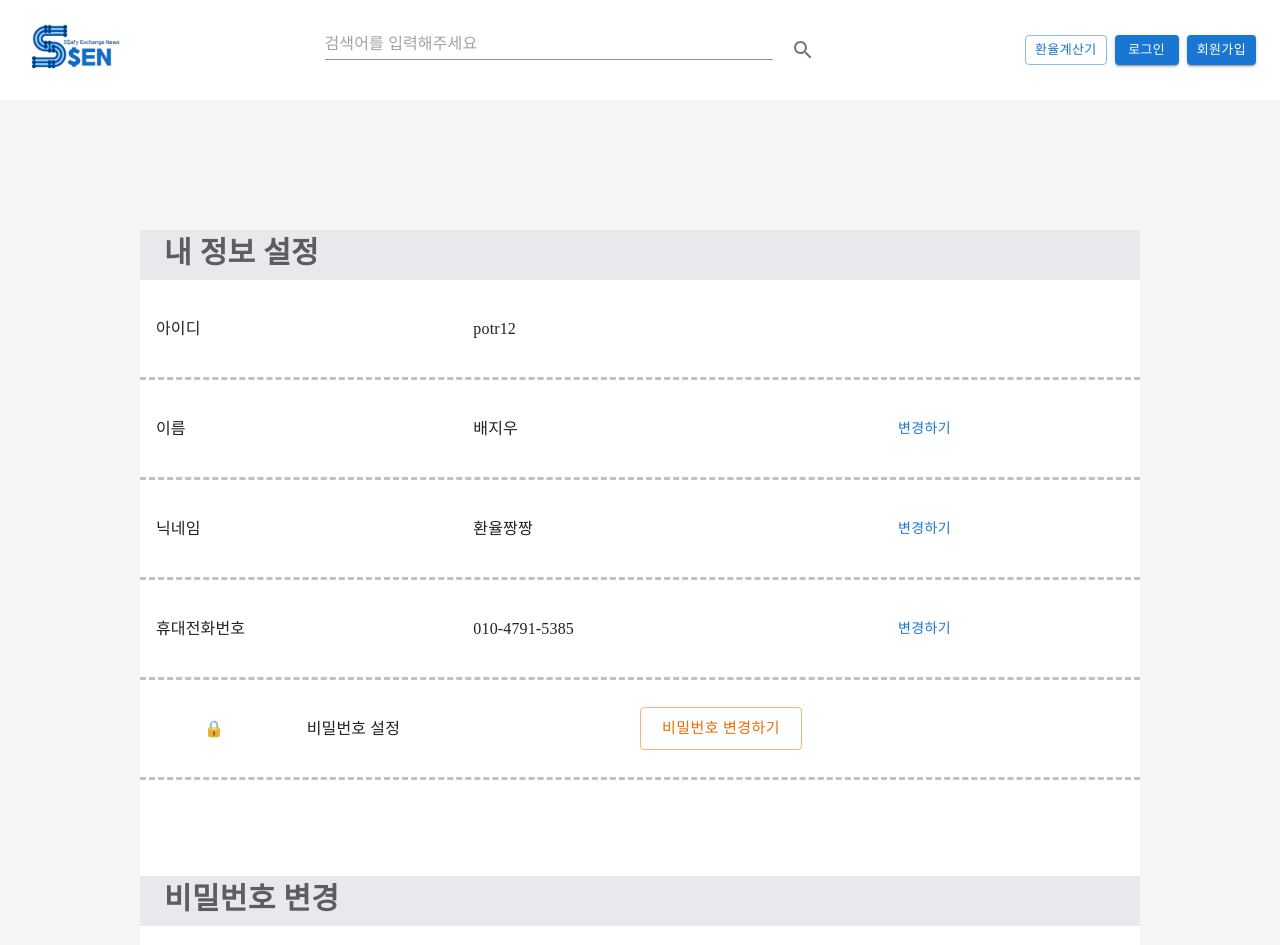
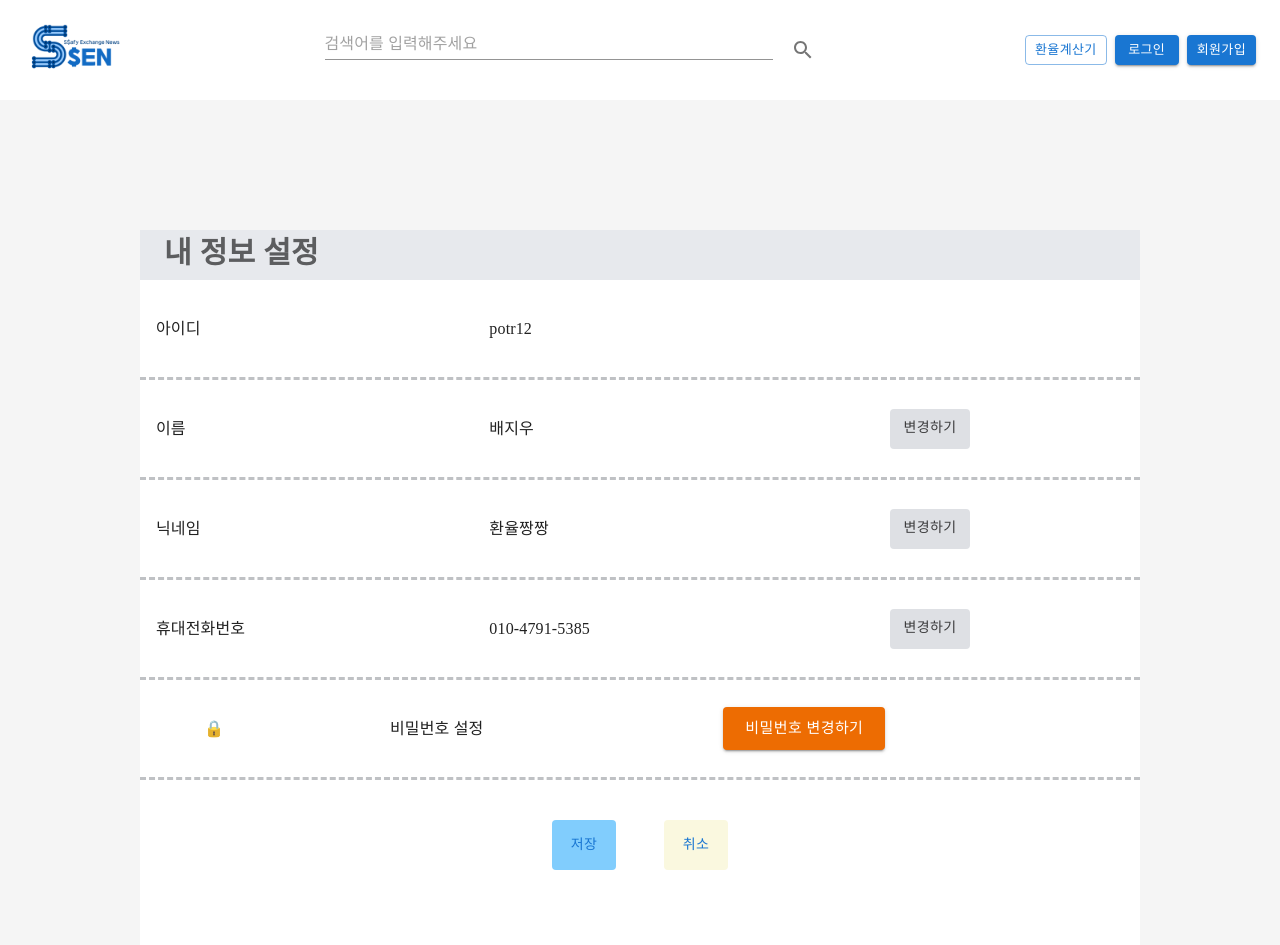
Before and after one commit to leeghee282/SSEN, a React (Create React App) app in the folder frontend/: page /profileupdate in a window 1280 px wide. Shown: the top 945 px of the page. Built offline with nearby package versions, Linux system fonts and the light colour scheme; a web font is replaced by a local one.

Commit message:
feat:회원정보수정 페이지 구성

```diff
--- a/frontend/src/pages/ProfileUpdatePage/EditName.js
+++ b/frontend/src/pages/ProfileUpdatePage/EditName.js
@@ -4,26 +4,39 @@ import { Box } from "@mui/system";
 import { Button } from "@mui/material";
 import { useState } from "react";
 const EditName = (props) => {
-  const { setUserName,userName, cancelClicked } = props;
-  const [inputName,setInputName] = useState(userName);
+  const { setUserName, userName, cancelClicked } = props;
+  const [inputName, setInputName] = useState(userName);
 
-  const onChange =(e) =>{
-    setInputName((inputName)=>e.target.value);
+  const onChange = (e) => {
+    setInputName((inputName) => e.target.value);
+  };
 
-  }
-
-  const onClickHandler = () =>{
+  const onClickHandler = () => {
     setUserName(inputName);
     cancelClicked();
-  }
+  };
 
   return (
-    <Box>
+    <Box sx={{ display: "flex", flexDirection: "row", alignItems: "center" }}>
       <TextField
+        id="font_test"
         onChange={onChange}
         placeholder="이름을 변경하세요"
       ></TextField>
-      <Button onClick={onClickHandler}>저장</Button> <Button onClick={cancelClicked}>취소</Button>
+      <Button
+        id="font_test"
+        sx={{ ml: 6, color: "#3C3C3D", background: "#F3F6FA" }}
+        onClick={onClickHandler}
+      >
+        저장
+      </Button>{" "}
+      <Button
+        id="font_test"
+        sx={{ ml: 1, color: "red", background: "#F3F6FA" }}
+        onClick={cancelClicked}
+      >
+        취소
+      </Button>
     </Box>
   );
 };
--- a/frontend/src/pages/ProfileUpdatePage/EditNickname.js
+++ b/frontend/src/pages/ProfileUpdatePage/EditNickname.js
@@ -5,25 +5,39 @@ import { Button } from "@mui/material";
 import { useState } from "react";
 
 const EditNickname = (props) => {
-  const { setUserNickName,userNickName, cancelClicked2 } = props;
-  const [inputNickName,setInputNickName] = useState(userNickName);
+  const { setUserNickName, userNickName, cancelClicked2 } = props;
+  const [inputNickName, setInputNickName] = useState(userNickName);
 
-  const onChange =(e) =>{
-    setInputNickName((inputNickName)=>e.target.value);
+  const onChange = (e) => {
+    setInputNickName((inputNickName) => e.target.value);
+  };
 
-  }
-
-  const onClickHandler = () =>{
+  const onClickHandler = () => {
     setUserNickName(inputNickName);
     cancelClicked2();
-  }
+  };
 
   return (
-    <Box>
+    <Box sx={{ display: "flex", flexDirection: "row", alignItems: "center" }}>
       <TextField
-      onChange={onChange}
-      placeholder="닉네임을 변경하세요"></TextField>
-      <Button onClick={onClickHandler}>저장</Button> <Button onClick={cancelClicked2} >취소</Button>
+        id="font_test"
+        onChange={onChange}
+        placeholder="닉네임을 변경하세요"
+      ></TextField>
+      <Button
+        id="font_test"
+        sx={{ ml: 6, color: "#3C3C3D", background: "#F3F6FA" }}
+        onClick={onClickHandler}
+      >
+        저장
+      </Button>{" "}
+      <Button
+        id="font_test"
+        sx={{ ml: 1, color: "red", background: "#F3F6FA" }}
+        onClick={cancelClicked2}
+      >
+        취소
+      </Button>
     </Box>
   );
 };
--- /dev/null
+++ b/frontend/src/pages/ProfileUpdatePage/EditPassword.js
@@ -0,0 +1,146 @@
+import React from "react";
+import Grid from "@mui/material/Grid";
+import Box from "@mui/material/Box";
+import Typography from "@mui/material/Typography";
+import Container from "@mui/material/Container";
+import Button from "@mui/material/Button";
+import CssBaseline from "@mui/material/CssBaseline";
+import TextField from "@mui/material/TextField";
+import { useState } from "react";
+
+const EditPassword = (props) => {
+
+  const {insertFlag4,setInsertFlag4,insertFlag5,setInsertFlag5,cancelClicked4} = props;
+
+  //등록완료 상태관리 Flag5 (유효성 검사 후 마지막 상태변화 필요 ! )
+  const insertClicked5 =() =>{
+
+    insertComponentToggle5();
+  }
+
+  function insertComponentToggle5() {
+    setInsertFlag5((insertFlag5) => !insertFlag5);
+    setInsertFlag4((insertFlag4) => !insertFlag4);
+  }
+
+
+  return (
+    <Box >
+      <Grid
+        container
+        sx={{
+          mt: 12,
+          dispaly: "flex",
+          flexDirection: "column",
+          justifyContent: "flex-start",
+        }}
+      >
+        <Typography
+          component="h1"
+          id="font_test"
+          sx={{
+            background: "#E7E9ED",
+            pl: 3,
+            color: "rgba(0, 0, 0, 0.6)",
+            height: "50px",
+            fontWeight: "900",
+            fontSize: "30px",
+          }}
+        >
+          비밀번호 변경
+        </Typography>
+      </Grid>
+      <Grid
+        container
+        sx={{
+          borderStyle: "none none dashed",
+          borderColor: "#BFC1C4",
+          height: 100,
+          display: "flex",
+          flexDirection: "row",
+          alignItems: "center",
+        }}
+      >
+        <Grid item xs={4}>
+          <Box sx={{ pl: 2 }}>현재비밀번호</Box>
+        </Grid>
+        <Grid item xs={7}>
+          <TextField
+            placeholder="현재비밀번호 를 입력하세요"
+            sx={{ width: 400 }}
+          ></TextField>
+        </Grid>
+      </Grid>
+      <Grid
+        container
+        sx={{
+          borderStyle: "none none dashed",
+          borderColor: "#BFC1C4",
+          height: 100,
+          display: "flex",
+          flexDirection: "row",
+          alignItems: "center",
+        }}
+      >
+        <Grid item xs={4}>
+          <Box sx={{ pl: 2 }}>변경할 비밀번호</Box>
+        </Grid>
+        <Grid item xs={7}>
+          <TextField
+            placeholder="변경할 비밀번호 를 입력하세요"
+            sx={{ width: 400 }}
+          ></TextField>
+        </Grid>
+      </Grid>
+      <Grid
+        container
+        sx={{
+          borderStyle: "none none dashed",
+          borderColor: "#BFC1C4",
+          height: 100,
+          display: "flex",
+          flexDirection: "row",
+          alignItems: "center",
+        }}
+      >
+        <Grid item xs={4}>
+          <Box sx={{ pl: 2 }}>비밀번호확인</Box>
+        </Grid>
+        <Grid item xs={7}>
+          <TextField
+            placeholder="변경할 비밀번호를 입력하세요"
+            sx={{ width: 400 }}
+          ></TextField>
+        </Grid>
+      </Grid>
+      <Box
+            sx={{
+              width: 1000,
+              height: 200,
+              display: "flex",
+              justifyContent: "center",
+            }}
+          >
+
+            <Button onClick={insertClicked5}
+              id="font_test"
+              sx={{ background: "#81CDFD", height: 50, mt: 5, mr: 3 }}
+            >
+              비밀번호 변경완료
+            </Button>
+
+            <Button
+              onClick ={cancelClicked4}
+              id="font_test"
+              sx={{ background: "#FAF8DF", height: 50, mt: 5, ml: 3 }}
+            >
+              취소
+            </Button>
+          </Box>
+
+
+    </Box>
+  );
+};
+
+export default EditPassword;
--- a/frontend/src/pages/ProfileUpdatePage/EditPhoneNumber.js
+++ b/frontend/src/pages/ProfileUpdatePage/EditPhoneNumber.js
@@ -5,25 +5,38 @@ import { Button } from "@mui/material";
 import { useState } from "react";
 
 const EditPhoneNumber = (props) => {
-  const { setUserPhoneNumber,userPhoneNumber, cancelClicked3 } = props;
-  const [inputPhoneNumber,setInputPhoneNumber] = useState(userPhoneNumber);
+  const { setUserPhoneNumber, userPhoneNumber, cancelClicked3 } = props;
+  const [inputPhoneNumber, setInputPhoneNumber] = useState(userPhoneNumber);
 
+  const onChange = (e) => {
+    setInputPhoneNumber((inputPhoneNumber) => e.target.value);
+  };
 
-  const onChange =(e) =>{
-    setInputPhoneNumber((inputPhoneNumber)=>e.target.value);
-
-  }
-
-  const onClickHandler = () =>{
+  const onClickHandler = () => {
     setUserPhoneNumber(inputPhoneNumber);
     cancelClicked3();
-  }
+  };
   return (
-    <Box>
+    <Box sx={{ display: "flex", flexDirection: "row", alignItems: "center" }}>
       <TextField
-      onChange={onChange}
-      placeholder="전화번호를 변경하세요"></TextField>
-      <Button onClick={onClickHandler}>저장</Button> <Button onClick={cancelClicked3}>취소</Button>
+        id="font_test"
+        onChange={onChange}
+        placeholder="전화번호를 변경하세요"
+      ></TextField>
+      <Button
+        id="font_test"
+        sx={{ ml: 6, color: "#3C3C3D", background: "#F3F6FA" }}
+        onClick={onClickHandler}
+      >
+        저장
+      </Button>{" "}
+      <Button
+        id="font_test"
+        sx={{ ml: 1, color: "red", background: "#F3F6FA" }}
+        onClick={cancelClicked3}
+      >
+        취소
+      </Button>
     </Box>
   );
 };
--- a/frontend/src/pages/ProfileUpdatePage/index.js
+++ b/frontend/src/pages/ProfileUpdatePage/index.js
@@ -11,6 +11,8 @@ import { useState } from "react";
 import EditName from "./EditName";
 import EditNickname from "./EditNickname";
 import EditPhoneNumber from "./EditPhoneNumber";
+import EditPassword from "./EditPassword";
+import Link from "@mui/material/Link";
 
 const theme = createTheme();
 
@@ -18,13 +20,14 @@ const ProfileUpdate = () => {
   const [insertFlag1, setInsertFlag1] = useState(false);
   const [insertFlag2, setInsertFlag2] = useState(false);
   const [insertFlag3, setInsertFlag3] = useState(false);
-  const [insertFlag4, setInsertFlag4] = useState(false);
+  const [insertFlag4, setInsertFlag4] = useState(true);
+  const [insertFlag5, setInsertFlag5] = useState(false);
   const [userName, setUserName] = useState("배지우");
   const [userNickName, setUserNickName] = useState("환율짱짱");
   const [userPhoneNumber, setUserPhoneNumber] = useState("010-4791-5385");
-
+  console.log(insertFlag5, 55);
   const insertClicked1 = () => {
-    // 반 등록 컴포넌트에 대한 state값 toggle
+    // 이름 변경
 
     insertComponentToggle1();
   };
@@ -34,7 +37,7 @@ const ProfileUpdate = () => {
   }
 
   const insertClicked2 = () => {
-    // 반 등록 컴포넌트에 대한 state값 toggle
+    // 닉네임 변경
 
     insertComponentToggle2();
   };
@@ -44,9 +47,10 @@ const ProfileUpdate = () => {
   }
 
   const insertClicked3 = () => {
-    // 반 등록 컴포넌트에 대한 state값 toggle
+    // 전화번호 변경
 
     insertComponentToggle3();
+    console.log(insertFlag3, 3);
   };
 
   function insertComponentToggle3() {
@@ -54,9 +58,10 @@ const ProfileUpdate = () => {
   }
 
   const insertClicked4 = () => {
-    // 반 등록 컴포넌트에 대한 state값 toggle
+    // 비밀번호변경
 
     insertComponentToggle4();
+    console.log(insertFlag4, 4);
   };
 
   function insertComponentToggle4() {
@@ -77,7 +82,7 @@ const ProfileUpdate = () => {
           alignItems: "center",
         }}
       >
-        <Box sx={{ mt: 15, width: 1000, height: 1200, background: "white" }}>
+        <Box sx={{ mt: 15, width: 1000, height: 1100, background: "white" }}>
           <Grid
             container
             sx={{
@@ -117,7 +122,7 @@ const ProfileUpdate = () => {
               <Box sx={{ pl: 2 }}>아이디</Box>
             </Grid>
             <Grid item xs={4}>
-              <Box>{user_id}</Box>
+              <Box sx={{ pl: 2 }}>{user_id}</Box>
             </Grid>
             <Grid item xs={4}></Grid>
           </Grid>
@@ -137,7 +142,7 @@ const ProfileUpdate = () => {
               <Box sx={{ pl: 2 }}>이름</Box>
             </Grid>
             <Grid item xs={5}>
-              {!insertFlag1 && <Box>{userName}</Box>}
+              {!insertFlag1 && <Box sx={{ pl: 2 }}>{userName}</Box>}
 
               {insertFlag1 && (
                 <Box
@@ -157,7 +162,18 @@ const ProfileUpdate = () => {
             </Grid>
             <Grid item xs={3}>
               {!insertFlag1 && (
-                <Button onClick={insertClicked1}>변경하기</Button>
+                <Button
+                  sx={{
+                    color: "#3C3C3D",
+                    background: "#DEE0E4",
+                    width: 80,
+                    height: 40,
+                  }}
+                  id="font_test"
+                  onClick={insertClicked1}
+                >
+                  변경하기
+                </Button>
               )}
             </Grid>
           </Grid>
@@ -178,7 +194,7 @@ const ProfileUpdate = () => {
               <Box sx={{ pl: 2 }}>닉네임</Box>
             </Grid>
             <Grid item xs={5}>
-              {!insertFlag2 && <Box>{userNickName}</Box>}
+              {!insertFlag2 && <Box sx={{ pl: 2 }}>{userNickName}</Box>}
 
               {insertFlag2 && (
                 <Box
@@ -198,7 +214,18 @@ const ProfileUpdate = () => {
             </Grid>
             <Grid item xs={3}>
               {!insertFlag2 && (
-                <Button onClick={insertClicked2}>변경하기</Button>
+                <Button
+                  sx={{
+                    color: "#3C3C3D",
+                    background: "#DEE0E4",
+                    width: 80,
+                    height: 40,
+                  }}
+                  id="font_test"
+                  onClick={insertClicked2}
+                >
+                  변경하기
+                </Button>
               )}
             </Grid>
           </Grid>
@@ -218,7 +245,7 @@ const ProfileUpdate = () => {
               <Box sx={{ pl: 2 }}>휴대전화번호</Box>
             </Grid>
             <Grid item xs={5}>
-              {!insertFlag3 && <Box>{userPhoneNumber}</Box>}
+              {!insertFlag3 && <Box sx={{ pl: 2 }}>{userPhoneNumber}</Box>}
 
               {insertFlag3 && (
                 <Box
@@ -238,7 +265,18 @@ const ProfileUpdate = () => {
             </Grid>
             <Grid item xs={3}>
               {!insertFlag3 && (
-                <Button onClick={insertClicked3}>변경하기</Button>
+                <Button
+                  sx={{
+                    color: "#3C3C3D",
+                    background: "#DEE0E4",
+                    width: 80,
+                    height: 40,
+                  }}
+                  id="font_test"
+                  onClick={insertClicked3}
+                >
+                  변경하기
+                </Button>
               )}
             </Grid>
           </Grid>
@@ -254,111 +292,41 @@ const ProfileUpdate = () => {
               alignItems: "center",
             }}
           >
-            <Grid item xs={2}>
+            <Grid item xs={3}>
               <Box sx={{ pl: 8 }}>🔒</Box>
             </Grid>
             <Grid item xs={4}>
               <Box>비밀번호 설정</Box>
             </Grid>
             <Grid item xs={4}>
-              <Button variant="outlined" color="warning" size="large">
+              {insertFlag4 && !insertFlag5 && (
+                <Button
+                  id="font_test"
+                  onClick={insertClicked4}
+                  variant="contained"
+                  color="warning"
+                  size="large"
+                >
                   비밀번호 변경하기
                 </Button>
+              )}
+              {insertFlag4 && insertFlag5 && (
+                <Typography id="font_test" sx={{ color: "blue" }}>
+                  비밀번호 변경이 완료되었습니다.
+                </Typography>
+              )}
             </Grid>
           </Grid>
-
-          {/*비밀번호변경*/}
-
-          <Grid
-            container
-            sx={{
-              mt: 12,
-              dispaly: "flex",
-              flexDirection: "column",
-              justifyContent: "flex-start",
-            }}
-          >
-            <Typography
-              component="h1"
-              id="font_test"
-              sx={{
-                background: "#E7E9ED",
-                pl: 3,
-                color: "rgba(0, 0, 0, 0.6)",
-                height: "50px",
-                fontWeight: "900",
-                fontSize: "30px",
-              }}
-            >
-              비밀번호 변경
-            </Typography>
-          </Grid>
-          {/*현재비밀번호*/}
-          <Grid
-            container
-            sx={{
-              borderStyle: "none none dashed",
-              borderColor: "#BFC1C4",
-              height: 100,
-              display: "flex",
-              flexDirection: "row",
-              alignItems: "center",
-            }}
-          >
-            <Grid item xs={4}>
-              <Box sx={{ pl: 2 }}>현재비밀번호</Box>
-            </Grid>
-            <Grid item xs={7}>
-              <TextField
-                placeholder="현재비밀번호 를 입력하세요"
-                sx={{ width: 400 }}
-              ></TextField>
-            </Grid>
-          </Grid>
-          {/*변경비밀번호*/}
-          <Grid
-            container
-            sx={{
-              borderStyle: "none none dashed",
-              borderColor: "#BFC1C4",
-              height: 100,
-              display: "flex",
-              flexDirection: "row",
-              alignItems: "center",
-            }}
-          >
-            <Grid item xs={4}>
-              <Box sx={{ pl: 2 }}>변경할 비밀번호</Box>
-            </Grid>
-            <Grid item xs={7}>
-              <TextField
-                placeholder="변경할 비밀번호 를 입력하세요"
-                sx={{ width: 400 }}
-              ></TextField>
-            </Grid>
-          </Grid>
-          {/*비밀번호확인*/}
-          <Grid
-            container
-            sx={{
-              borderStyle: "none none dashed",
-              borderColor: "#BFC1C4",
-              height: 100,
-              display: "flex",
-              flexDirection: "row",
-              alignItems: "center",
-            }}
-          >
-            <Grid item xs={4}>
-              <Box sx={{ pl: 2 }}>비밀번호확인</Box>
-            </Grid>
-            <Grid item xs={7}>
-              <TextField
-                placeholder="변경할 비밀번호를 입력하세요"
-                sx={{ width: 400 }}
-              ></TextField>
-            </Grid>
-          </Grid>
+          {!insertFlag4 && (
+            <EditPassword
+              insertFlag5={insertFlag5}
+              setInsertFlag5={setInsertFlag5}
+              insertFlag4={insertFlag4}
+              setInsertFlag4={setInsertFlag4}
+              cancelClicked4={insertComponentToggle4}
+            ></EditPassword>
+          )}
+          {insertFlag4 && (
             <Box
               sx={{
                 width: 1000,
@@ -367,19 +335,24 @@ const ProfileUpdate = () => {
                 justifyContent: "center",
               }}
             >
+              <Link href="/">
                 <Button
                   id="font_test"
                   sx={{ background: "#81CDFD", height: 50, mt: 5, mr: 3 }}
                 >
                   저장
                 </Button>
+              </Link>
+              <Link href="/">
                 <Button
                   id="font_test"
                   sx={{ background: "#FAF8DF", height: 50, mt: 5, ml: 3 }}
                 >
                   취소
                 </Button>
+              </Link>
             </Box>
+          )}
         </Box>
       </Box>
     </ThemeProvider>
```
Lines whose indentation alone changed are shown as unchanged.
